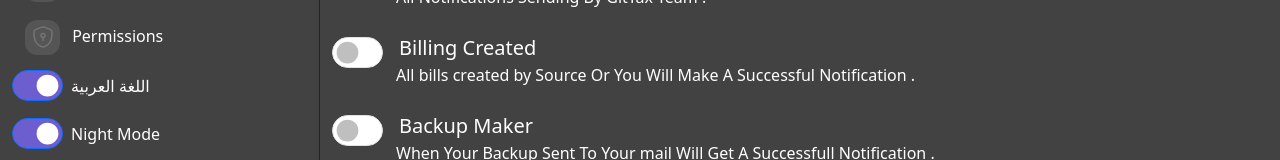
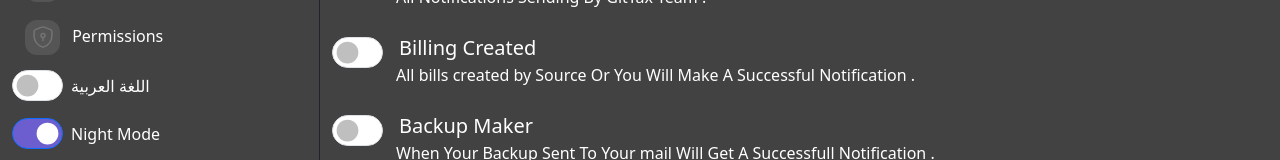
Before and after one commit to HuAyAlmualem/Hussain-Almuallim-test, a Vue app: page /Notification in a window 1280 px wide. Shown: the part 397-557 px from the top of the page. Built offline with nearby package versions, Linux system fonts and the light colour scheme.

Commit message:
small changes

```diff
--- a/src/views/NotificationPage.vue
+++ b/src/views/NotificationPage.vue
@@ -22,7 +22,7 @@
                     <button class="btn text-white darkBg mb-1 w-100 text-start" type="button"><img class="me-2" src="@\assets\permissionsicon.svg" alt=""> Permissions</button>
                     <div class="form-check form-switch custom-switch mb-2">
                         <label class="form-check-label text-white p-2" for="flexSwitchCheckLanguage">اللغة العربية</label>
-                        <input class="form-check-input" type="checkbox" role="switch" id="flexSwitchCheckLanguage" checked>
+                        <input class="form-check-input" type="checkbox" role="switch" id="flexSwitchCheckLanguage">
                     </div>
                     <div class="form-check form-switch custom-switch my-2">
                         <label class="form-check-label text-white p-2" for="flexSwitchCheckNightMode">Night Mode</label>
```
